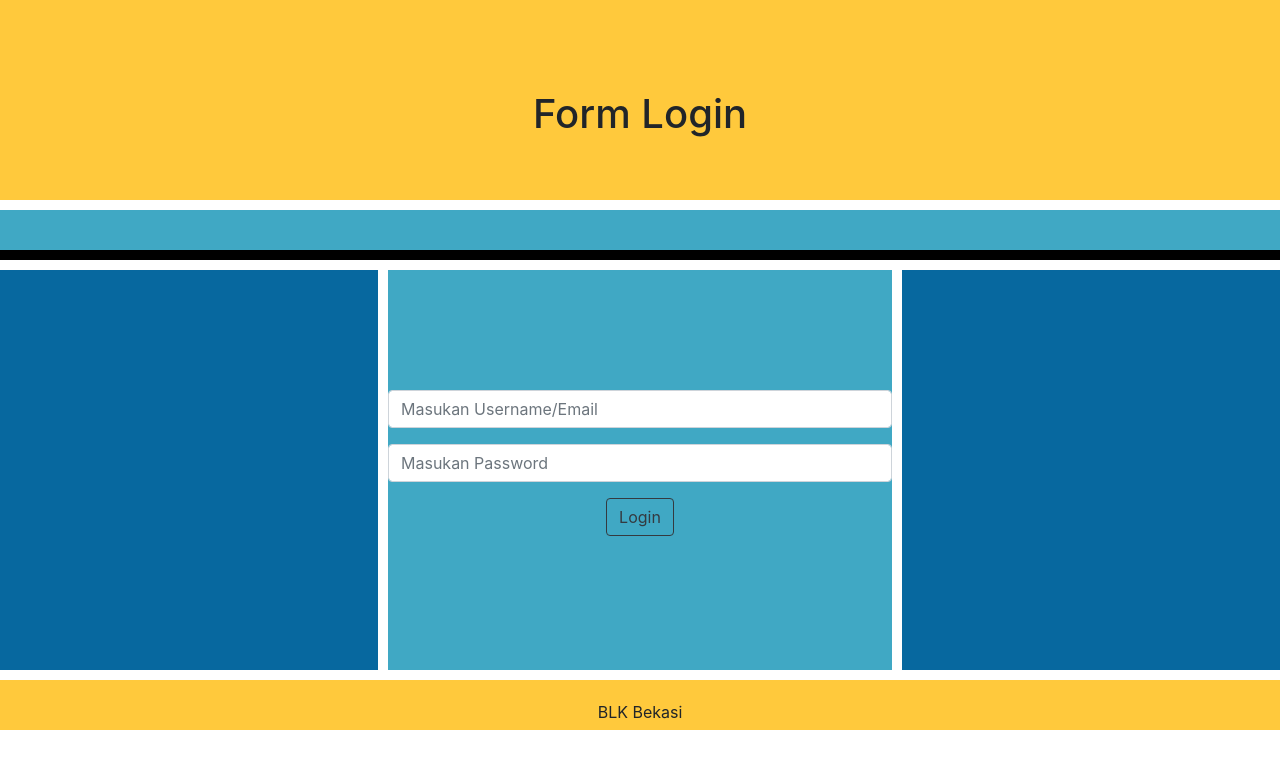
After one commit to megitasariputi/Buku-Tamu, a PHP site: page /form_login.php in a window 1280 px wide. The commit adds this page. Shown: the top 769 px of the page. Run offline with PHP 8.4, Linux system fonts and the light colour scheme.

Commit message:
Add files via upload

```diff
--- /dev/null
+++ b/form_latihan7a.css
@@ -0,0 +1,70 @@
+.header{
+	background-color: #ffc93c;
+	width: 100%;
+	height: 200px;
+	margin-bottom: 10px;
+	padding-top: 90px;
+	box-sizing: border-box;
+	/*border-bottom: 10px solid black; */
+}
+.navigationbar{
+	background-color: #40a8c4;
+	width: 100%;
+	height: 50px;
+	margin-bottom: 10px;
+	padding-top: 15px;
+	box-sizing: border-box;
+	border-bottom: 10px solid black;
+}
+.content{
+	background-color: #07689f;
+	width: 30%;
+	height: 400px;
+	margin-right: 10px;
+	box-sizing: border-box;
+	padding-top: 200px;
+	/*border-right: 10px solid black;*/
+}
+.maincontent{
+	background-color: #40a8c4;
+	width: 40%;
+	height: 400px;
+	margin-right: 10px;
+	/*border-right: 10px solid white;*/
+	box-sizing: border-box;
+	padding-top: 120px;
+	/*border-right: 10px solid black;*/
+}
+.maincontent7b{
+	background-color: #40a8c4;
+	width: 40%;
+	height: 400px;
+	margin-right: 10px;
+	/*border-right: 10px solid white;*/
+	box-sizing: border-box;
+	padding-top: 10px;
+	/*border-right: 10px solid black;*/
+}
+.content2{
+	background-color: #07689f;
+	width: 30%;
+	height: 400px;
+	box-sizing: border-box;
+	padding-top: 200px;
+}
+.footer{
+	background-color: #ffc93c;
+	width: 100%;
+	height: 50px;
+	margin-top: 10px;
+	box-sizing: border-box;
+	padding-top: 20px;
+	/*border-top: 10px solid black;*/
+}
+.konten{
+	display: flex;
+}
+/*img {
+  width: 100%;
+  height: 50%;
+}*/
--- /dev/null
+++ b/form_login.php
@@ -0,0 +1,89 @@
+<!DOCTYPE html>
+<html lang="en">
+
+<head>
+    <!-- Required meta tags -->
+    <meta charset="utf-8">
+    <meta name="viewport" content="width=device-width, initial-scale=1, shrink-to-fit=no">
+
+    <!-- Bootstrap CSS -->
+    <link rel="stylesheet" href="https://cdn.jsdelivr.net/npm/bootstrap@4.6.0/dist/css/bootstrap.min.css" integrity="sha384-B0vP5xmATw1+K9KRQjQERJvTumQW0nPEzvF6L/Z6nronJ3oUOFUFpCjEUQouq2+l" crossorigin="anonymous">
+
+    <meta charset="UTF-8">
+    <meta http-equiv="X-UA-Compatible" content="IE=edge">
+    <meta name="viewport" content="width=device-width, initial-scale=1.0">
+
+    <link rel="stylesheet" type="text/css" href="form_latihan7a.css">
+
+    <title>Document</title>
+</head>
+
+<body>
+    <div class="tengah" align="center">
+
+        <div class="header" align="center">
+            <h1>Form Login<h1>
+        </div>
+
+        <div class="navigationbar"></div>
+
+        <div class="konten" align="center">
+
+            <div class="content">
+                <?php
+                    if (isset($_SESSION['log'])) :  ?>
+                        <?php
+                        if ($_SESSION['log'] == 0) {
+                        ?>
+                            <div class="alert alert-danger alert-dismissible fade show" role="alert">
+                                <?= $_SESSION['msg_log']; ?>
+                            </div>
+                        <?php
+                        }
+                        ?>
+                    <?php
+                    endif;
+                    ?>
+            </div>
+
+            <div class="maincontent">
+
+                <!-- echo biasa -->
+                <!-- <?php
+                        // if (isset($_GET['pesan'])) {
+                        //     if ($_GET['pesan'] == "gagal") {
+                        //         echo "Login gagal! username atau password salah!";
+                        //     }
+                        // }
+                        ?> -->
+
+                <form action="login.php" method="POST">
+                    <div class="form-group">
+                        <input type="text" name="user" class="form-control" placeholder="Masukan Username/Email" required />
+                    </div>
+                    <div class="form-group">
+                        <input type="password" name="pass" class="form-control" placeholder="Masukan Password" required />
+                    </div>
+                    <div class="form-group">
+                        <button type="submit" class="btn btn-outline-dark">Login</button>
+                    </div>
+                </form>
+            </div>
+
+            <div class="content2"></div>
+
+        </div>
+
+        <div class="footer">BLK Bekasi</div>
+
+    </div>
+
+    <!-- Option 1: jQuery and Bootstrap Bundle (includes Popper) -->
+    <script src="https://code.jquery.com/jquery-3.5.1.slim.min.js" integrity="sha384-DfXdz2htPH0lsSSs5nCTpuj/zy4C+OGpamoFVy38MVBnE+IbbVYUew+OrCXaRkfj" crossorigin="anonymous"></script>
+    <script src="https://cdn.jsdelivr.net/npm/bootstrap@4.6.0/dist/js/bootstrap.bundle.min.js" integrity="sha384-Piv4xVNRyMGpqkS2by6br4gNJ7DXjqk09RmUpJ8jgGtD7zP9yug3goQfGII0yAns" crossorigin="anonymous"></script>
+
+    <script src="https://cdn.jsdelivr.net/npm/popper.js@1.16.1/dist/umd/popper.min.js" integrity="sha384-9/reFTGAW83EW2RDu2S0VKaIzap3H66lZH81PoYlFhbGU+6BZp6G7niu735Sk7lN" crossorigin="anonymous"></script>
+    <script src="https://cdn.jsdelivr.net/npm/bootstrap@4.6.0/dist/js/bootstrap.min.js" integrity="sha384-+YQ4JLhjyBLPDQt//I+STsc9iw4uQqACwlvpslubQzn4u2UU2UFM80nGisd026JF" crossorigin="anonymous"></script>
+</body>
+
+</html>
--- a/halaman_buku_tamu.php
+++ b/halaman_buku_tamu.php
@@ -1,6 +1,10 @@
 <?php
 require_once 'mysql_koneksi.php';
 session_start();
+
+if(!isset($_SESSION['log'])){
+    header('location:form_login.php');
+}
 ?>
 <!DOCTYPE html>
 <html lang="en">
@@ -19,6 +23,7 @@ session_start();
     <div class="card">
         <div class="card-header">
             <h3>Form Input Buku Tamu</h3>
+            <a href="logout.php">Logout</a>
         </div>
 
         <div class="card-body">
```
Also changed, not shown: koneksi_mysql.php (added, +13 -0 lines), login.php (added, +22 -0 lines), logout.php (added, +7 -0 lines).
